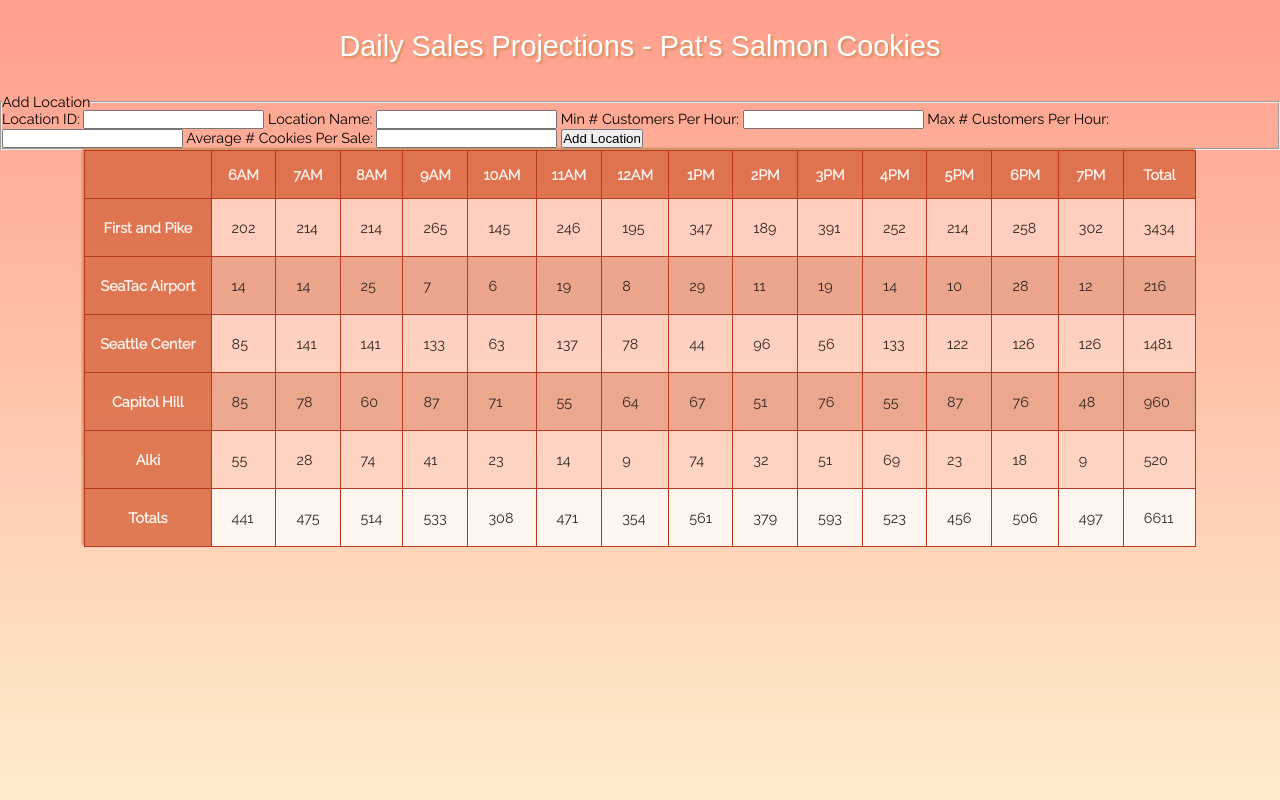
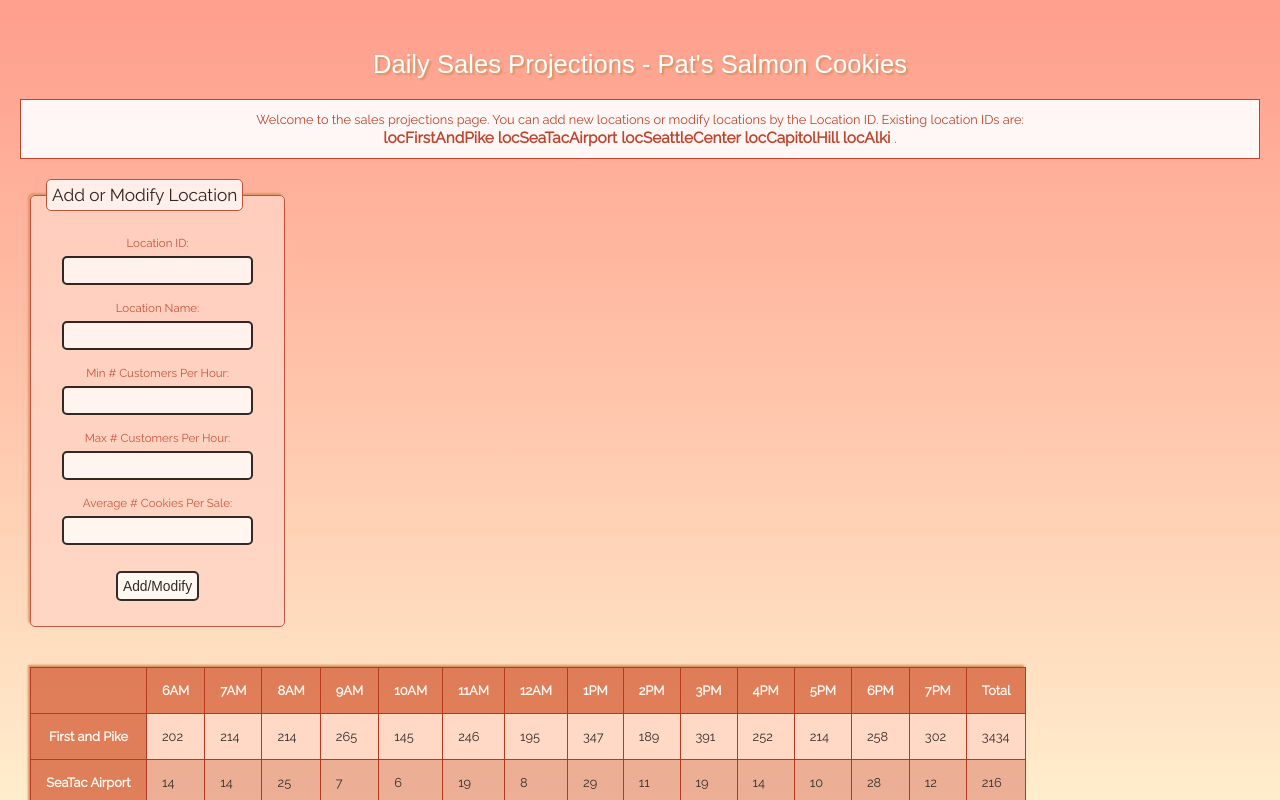
Before and after one commit to strawbee/cookie-stand, a plain HTML site: page sales.html in a window 1280 px wide. Drawn offline with Linux system fonts and the light colour scheme; a web font is replaced by a local one.

Commit message:
Added ability to modify store data and styling

```diff
--- a/app.js
+++ b/app.js
@@ -1,12 +1,13 @@
 'use strict';
 
-var i;
+var x, stringOfStoreIds;
 var arrayOfHoursOpen = [
   '6AM', '7AM', '8AM', '9AM', '10AM', '11AM', '12AM', '1PM', '2PM', '3PM', '4PM', '5PM', '6PM', '7PM'
 ];
 
 // Constructor Function for Pat's Salmon Cookies stores
 function PatsSalmonCookiesStore(id, name, minCustPerHr, maxCustPerHr, avgCookiesPerSale) {
+  this.id = id;
   this.name = name;
   this.minCustPerHr = minCustPerHr;
   this.maxCustPerHr = maxCustPerHr;
@@ -32,13 +33,14 @@ PatsSalmonCookiesStore.prototype.randomNumCustPerHr = function() {
   return Math.floor(Math.random() * (this.maxCustPerHr - this.minCustPerHr + 1) + this.minCustPerHr);
 };
 
-// Method to Generate Table Body
+// Method to Render Table Body
 PatsSalmonCookiesStore.prototype.renderCookiesSold = function() {
   var trEl, trPos, thEl, thTextNode, tdEl, thTdPos, tdTextNode, i;
   var total = 0;
   var cookiesSoldPerHr = this.cookiesSoldPerHr;
 
   trEl = document.createElement('tr');
+  trEl.setAttribute('id', this.id);
   trPos = document.querySelector('tbody');
   trPos.appendChild(trEl);
 
@@ -103,6 +105,96 @@ function removeTableFooter() {
   }
 }
 
+// Function to Add New Store
+function addLocation(event) {
+  event.preventDefault();
+  var locId = event.target.locId.value;
+  var locName = event.target.locName.value;
+  var minCustRaw = event.target.minCust.value;
+  var minCust = Math.round(minCustRaw);
+  var maxCustRaw = event.target.maxCust.value;
+  var maxCust = Math.round(maxCustRaw);
+  var avgCookiesRaw = event.target.avgCookies.value;
+  var avgCookies = Math.round(avgCookiesRaw);
+  var addLocValidation = document.getElementById('addLocValidation');
+  var total = 0;
+  var i, newLocation, thisStore, trEl, cookiesSold, thEl, thTextNode;
+
+  // Form Validation
+  if (!locId || !locName || !minCustRaw || !maxCustRaw || !avgCookiesRaw) {
+    addLocValidation.textContent = 'Please fill in all fields.';
+  }
+  else if (isNaN(minCustRaw) || isNaN(maxCustRaw) || isNaN(avgCookiesRaw)) {
+    addLocValidation.textContent = 'Minimum customers, maximum custoners, and average number of cookies should be numbers.';
+  }
+  else if (locId.indexOf(' ') >= 0) {
+    addLocValidation.textContent = 'Location ID cannot have spaces.';
+  }
+
+  else {
+    // Check if Location Already Exists. If so, modifies the store data.
+    for (i = 0; i < arrayOfStoreLocations.length; i++) {
+      thisStore = arrayOfStoreLocations[i];
+      if (locId === thisStore.id) {
+        addLocValidation.textContent = 'We should modify shit.';
+        thisStore.name = locName;
+        thisStore.minCustPerHr = minCust;
+        thisStore.maxCustPerHr = maxCust;
+        thisStore.avgCookiesPerSale = avgCookies;
+
+        // Remove Store to Modify
+        trEl = document.getElementById(thisStore.id);
+        while (trEl.firstChild) {
+          trEl.removeChild(trEl.firstChild);
+        }
+
+        // Add Modified Store
+        thEl = document.createElement('th');
+        thTextNode = document.createTextNode(thisStore.name);
+        thEl.appendChild(thTextNode);
+        trEl.appendChild(thEl);
+
+        for (i in arrayOfHoursOpen) {
+          cookiesSold = thisStore.cookiesSoldPerHr;
+          cookiesSold[i] = Math.round(avgCookies * thisStore.randomNumCustPerHr());
+          var tdEl = document.createElement('td');
+          var tdTextNode = document.createTextNode(cookiesSold[i]);
+          tdEl.appendChild(tdTextNode);
+          trEl.appendChild(tdEl);
+          total += cookiesSold[i];
+        }
+
+        tdEl = document.createElement('td');
+        tdTextNode = document.createTextNode(total);
+        tdEl.appendChild(tdTextNode);
+        trEl.appendChild(tdEl);
+
+        removeTableFooter();
+        renderTableFooter();
+
+        return;
+      }
+    }
+    // If location doesn't exist, adds the store data.
+    newLocation = new PatsSalmonCookiesStore(locId, locName, minCust, maxCust, avgCookies);
+    arrayOfStoreLocations.push(newLocation);
+    newLocation.renderCookiesSold();
+    removeTableFooter();
+    renderTableFooter();
+    stringOfStoreIds.textContent = '';
+    displayLocationIds();
+  }
+}
+
+// Function To Display Location IDs
+function displayLocationIds() {
+  var i;
+  for (i in arrayOfStoreLocations) {
+    stringOfStoreIds = document.getElementById('arrayOfStoreLocations');
+    stringOfStoreIds.textContent += arrayOfStoreLocations[i].id + ' ';
+  }
+}
+
 // Generate Table Head
 (function () {
   var thEl, thTextNode, thPos, i;
@@ -120,46 +212,13 @@ function removeTableFooter() {
   thPos.appendChild(thEl);
 })();
 
-// Generate Table Body - always call table body before the table footer
-
-for (i in arrayOfStoreLocations) {
-  arrayOfStoreLocations[i].renderCookiesSold();
+// Generate Table Body and Footer
+for (x in arrayOfStoreLocations) {
+  arrayOfStoreLocations[x].renderCookiesSold();
 }
 renderTableFooter();
 
-
-// Function to Add New Store
-function addLocation(event) {
-  event.preventDefault();
-  var locId = event.target.locId.value;
-  var locName = event.target.locName.value;
-  var minCustRaw = event.target.minCust.value;
-  var minCust = Math.round(minCustRaw);
-  var maxCustRaw = event.target.maxCust.value;
-  var maxCust = Math.round(maxCustRaw);
-  var avgCookiesRaw = event.target.avgCookies.value;
-  var avgCookies = Math.round(avgCookiesRaw);
-  var formValidation = document.getElementById('formValidation');
-
-  // Form Validation
-  if (!locId || !locName || !minCustRaw || !maxCustRaw || !avgCookiesRaw) {
-    formValidation.textContent = 'Please fill in all fields.';
-  }
-  else if (isNaN(minCustRaw) || isNaN(maxCustRaw) || isNaN(avgCookiesRaw)) {
-    formValidation.textContent = 'Minimum customers, maximum custoners, and average number of cookies should be numbers.';
-  }
-
-
-  else {
-    // Add New Location to Table
-    var newLocation = new PatsSalmonCookiesStore(locId, locName, minCust, maxCust, avgCookies);
-    arrayOfStoreLocations.push(newLocation);
-    newLocation.renderCookiesSold();
-
-    removeTableFooter();
-    renderTableFooter();
-  }
-}
-
+// Etc.
+displayLocationIds();
 var addLoc = document.getElementById('addLocation');
 addLoc.addEventListener('submit', addLocation);
--- a/sales-style.css
+++ b/sales-style.css
@@ -9,7 +9,7 @@ body {
   background-color: #ffdad3;
   font-family: Raleway, sans-serif;
   font-weight: 100;
-  font-size: 0.9em;
+  font-size: 0.8em;
 }
 
 #content {
@@ -20,6 +20,7 @@ body {
   height: 100%;
   width: 100%;
   overflow: scroll;
+  padding: 20px;
 }
 
 h1 {
@@ -28,12 +29,18 @@ h1 {
   font-family: 'Days One', sans-serif;
   font-weight: 100;
   text-align: center;
-  padding: 30px;
+  padding: 30px 20px 10px 20px;
   text-shadow: 2px 2px 2px #d6925e;
 }
 
+p {
+  color: #b73922;
+  margin: 10px;
+  text-align: center;
+}
+
 table {
-  margin: auto;
+  margin: 30px 0 0 10px;
   border-collapse: collapse;
   box-shadow: -2px -2px 2px #d6925e;
 }
@@ -68,8 +75,88 @@ th {
 }
 
 td {
-  padding: 20px;
-  margin: 20px;
+  padding: 15px;
   border: solid 1px #b73922;
   font-weight: 100;
 }
+
+#projectedSales {
+  float: left;
+}
+
+fieldset {
+  background: #ffd5c6;
+  border: solid 1px #b73922;
+  padding: 15px;
+  font-size: 0.9em;
+  border-radius: 5px;
+  opacity: 0.8;
+  float: left;
+  margin: 10px;
+  box-shadow: -2px -2px 2px #d6925e;
+}
+
+fieldset:hover {
+  opacity: 1.0;
+}
+
+legend {
+  font-size: 1.5em;
+  background: #FFF;
+  border: solid 1px #b73922;
+  padding: 5px;
+  border-radius: 5px;
+}
+
+#addLocValidation {
+  margin-top: 10px;
+  font-weight: 900;
+}
+
+input {
+  margin: 6px;
+}
+
+input[type=text] {
+  padding: 5px;
+  box-sizing: border-box;
+  border: solid 2px;
+  border-radius: 5px;
+  outline: none;
+}
+
+input[type=text]:focus {
+  background: #feffce;
+}
+
+#submitP {
+  text-align: center;
+}
+
+#submitButton {
+  font-size: 1.2em;
+  padding: 5px;
+  background: #FFF;
+  border: solid 2px;
+  border-radius: 5px;
+  margin: 10px 10px 0 10px;
+}
+
+#arrayOfStoreLocations {
+  font-size: 1.2em;
+  font-weight: 900;
+}
+
+#instructions {
+  border: solid 1px;
+  background: #FFF;
+  padding: 10px;
+  margin-left: 0px;
+  margin-right: 0px;
+  opacity: 0.9;
+  line-height: 1.5em;
+}
+
+#instructions:hover {
+  opacity: 1.0;
+}
--- a/sales.html
+++ b/sales.html
@@ -9,29 +9,36 @@
   <body>
     <div id="content">
       <h1>Daily Sales Projections - Pat's Salmon Cookies</h1>
+      <p id="instructions">
+        Welcome to the sales projections page. You can add new locations or modify locations by the Location ID. Existing location IDs are: <br />
+        <span id="arrayOfStoreLocations"></span>.
+      </p>
 
       <form id="addLocation">
         <fieldset>
-          <legend>Add Location</legend>
-
-          <label for="locId">Location ID: </label>
-          <input name="locId" type="text" />
-
-          <label for="locName">Location Name: </label>
-          <input name="locName" type="text" />
-
-          <label for="minCust">Min # Customers Per Hour: </label>
-          <input name="minCust" type="text" maxlength="3" />
-
-          <label for="maxCust">Max # Customers Per Hour: </label>
-          <input name="maxCust" type="text" maxlength="3" />
-
-          <label for="avgCookies">Average # Cookies Per Sale: </label>
-          <input name="avgCookies" type="text" maxlength="4" />
-
-          <button type="submit">Add Location</button>
-
-          <p id="formValidation"></p>
+          <legend>Add or Modify Location</legend>
+          <p>
+            <label for="locId">Location ID: </label><br />
+            <input name="locId" type="text" required />
+          </p>
+          <p>
+            <label for="locName">Location Name: </label><br />
+            <input name="locName" type="text" required />
+          </p>
+          <p>
+            <label for="minCust">Min # Customers Per Hour: </label><br />
+            <input name="minCust" type="text" maxlength="3" required />
+          </p>
+          <p>
+            <label for="maxCust">Max # Customers Per Hour: </label><br />
+            <input name="maxCust" type="text" maxlength="3" required />
+          </p>
+          <p>
+            <label for="avgCookies">Average # Cookies Per Sale: </label><br />
+            <input name="avgCookies" type="text" maxlength="4" required />
+          </p>
+          <p id="submitP"><button type="submit" id="submitButton">Add/Modify</button></p>
+          <p id="addLocValidation"></p>
         </fieldset>
       </form>
 
@@ -40,6 +47,7 @@
         <tbody></tbody>
         <tfoot><tr></tr></tfoot>
       </table>
+
     </div>
     <script src="app.js"></script>
   </body>
```
